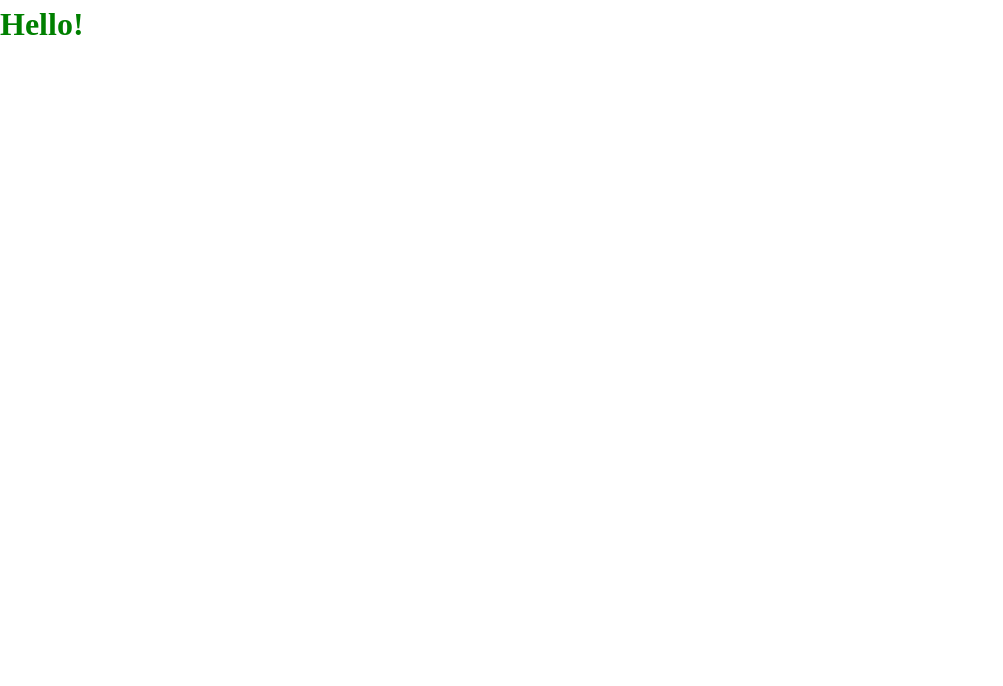
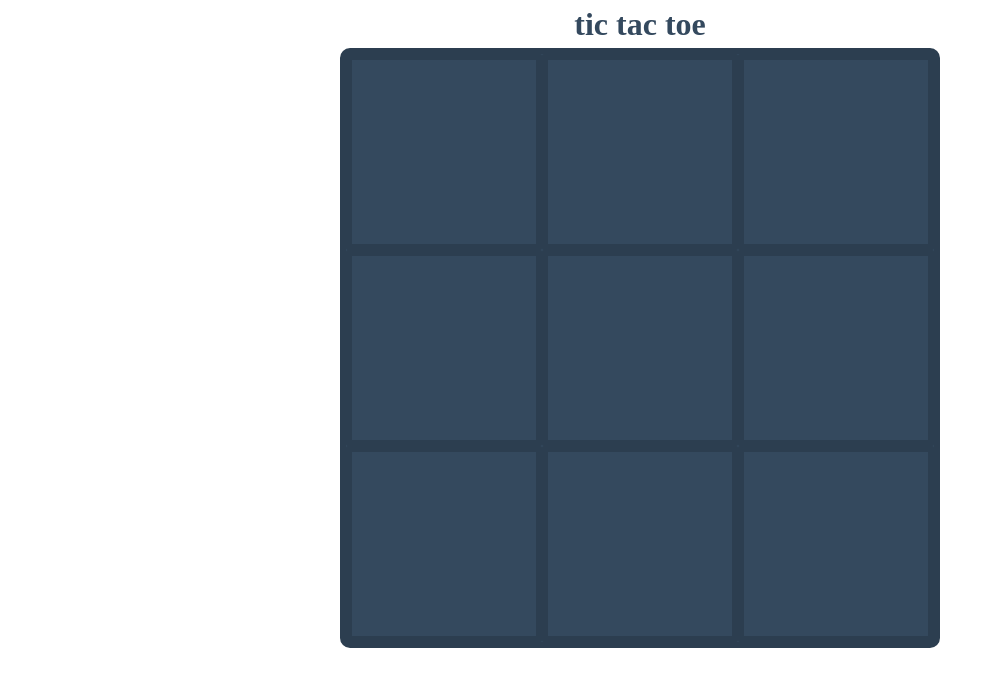
Before and after one commit to tmykkanen/TOP_tictactoe, a website: page index.html in a window 1280 px wide. Shown: the whole page, without its empty margins (0-1003 px from the left). Drawn offline with Linux system fonts and the light colour scheme.

Commit message:
initial html / css styling

```diff
--- a/index.html
+++ b/index.html
@@ -7,7 +7,21 @@
   <link rel="stylesheet" href="style.css">
 </head>
 <body>
-  <h1>Hello!</h1>
+  <div class="header-container">
+    <h1>tic tac toe</h1>
+  </div>
+  <div class="board-container">
+      <div class="board-cell" id="0"></div>
+      <div class="board-cell" id="1"></div>
+      <div class="board-cell" id="2"></div>
+      <div class="board-cell" id="3"></div>
+      <div class="board-cell" id="4"></div>
+      <div class="board-cell" id="5"></div>
+      <div class="board-cell" id="6"></div>
+      <div class="board-cell" id="7"></div>
+      <div class="board-cell" id="8"></div>
+  </div>
+
   <script src="script.js"></script>
 </body>
 </html>
--- a/script.js
+++ b/script.js
@@ -12,6 +12,7 @@
 
 const GameModule = (function GameModule() {
   const board = ['', '', '', '', '', '', '', '', ''];
+  // const board = ['X', '', 'X', 'O', 'X', 'O', 'X', '', 'X'];
 
   const players = [
     {
@@ -54,6 +55,7 @@ const GameModule = (function GameModule() {
 // *** VIEW *** //
 const GameView = (function GameView() {
   const board = GameModule.getBoard();
+  const boardContainer = document.querySelector('.board-container');
 
   const assembleBoard = () => {
     const displayBoardArray = board
@@ -65,12 +67,23 @@ const GameView = (function GameView() {
     return displayBoard;
   };
 
-  const render = () => {
+  const renderToConsole = () => {
     const boardState = assembleBoard();
     console.log(boardState);
   };
 
-  return { render };
+  const render = () => {
+    boardContainer.innerHTML = '';
+    for (let cell = 0; cell < board.length; cell += 1) {
+      const div = document.createElement('div');
+      div.setAttribute('id', cell);
+      div.classList.add('board-cell');
+      div.textContent = board[cell];
+      boardContainer.appendChild(div);
+    }
+  };
+
+  return { renderToConsole, render };
 }());
 
 // *** CONTROLLER *** //
@@ -106,12 +119,6 @@ const GameController = (function GameController() {
   const checkForWin = () => {
     let gameOver = false;
 
-    if (!board.includes('')) {
-      winMsg = 'Tie!';
-      gameOver = true;
-      return gameOver;
-    }
-
     const groupingsToCheck = [];
 
     // Rows
@@ -145,6 +152,12 @@ const GameController = (function GameController() {
         winMsg = 'O wins!';
       }
     });
+
+    if (!board.includes('')) {
+      winMsg = 'Tie!';
+      gameOver = true;
+      return gameOver;
+    }
 
     return gameOver;
   };
--- a/style.css
+++ b/style.css
@@ -33,5 +33,29 @@ p, h1, h2, h3, h4, h5, h6 {
 /* END RESET */
 
 h1 {
-  color: green;
+  text-align: center;
+  color: #34495e;
 }
+
+.board-container {
+  display: grid;
+  grid-template: repeat(3, 1fr) / repeat(3, 1fr);
+  width: 600px;
+  height: 600px;
+  margin: 0 auto;
+  background-color: #34495e;
+  color: #fff;
+  border: 6px solid #2c3e50;
+  border-radius: 10px;
+}
+
+.board-cell {
+  border: 6px solid #2c3e50;
+  border-radius: 2px;
+  font-family: Helvetica;
+  font-weight: bold;
+  font-size: 4em;
+  display: flex;
+  justify-content: center;
+  align-items: center;
+}
```
